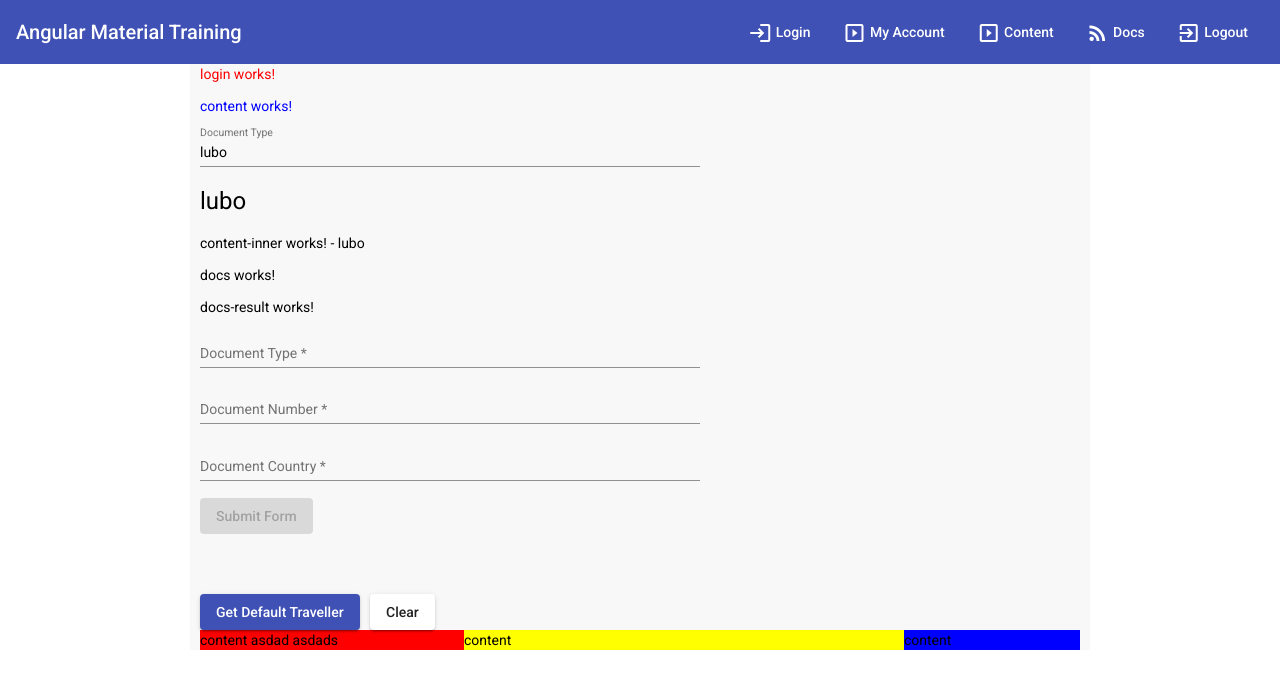
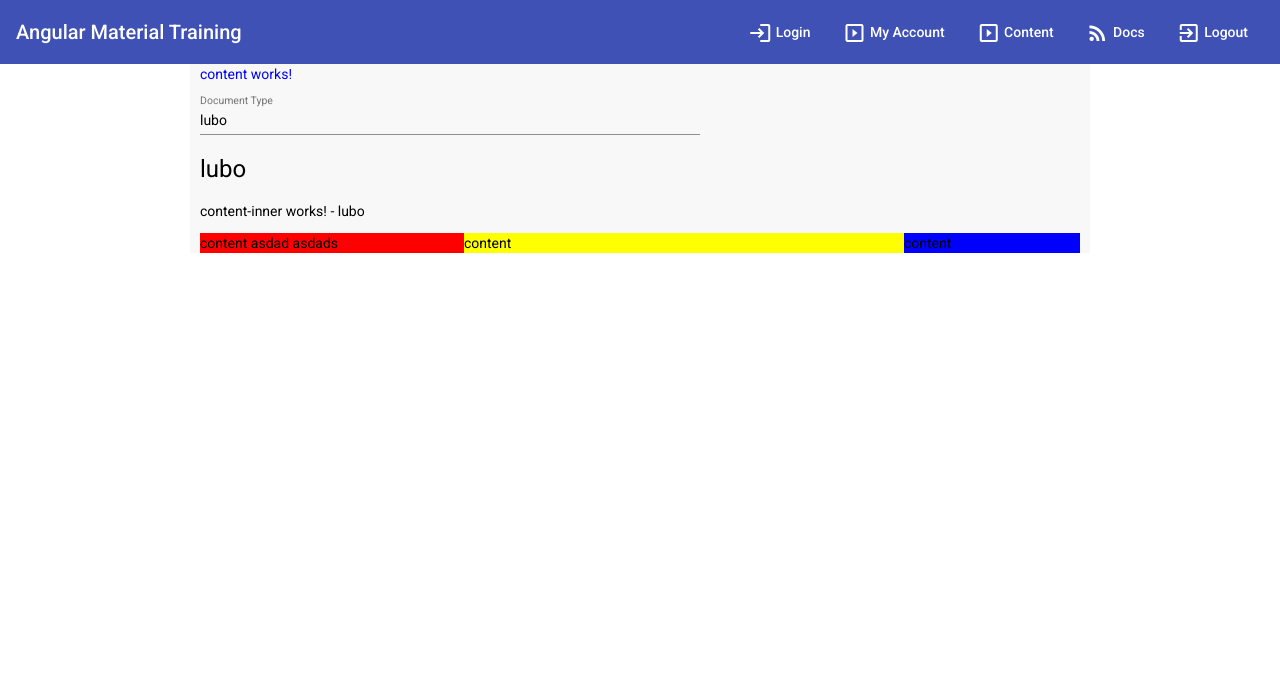
Before and after one commit to inspirexs/angular-training-updated, an Angular app: page /content in a window 1280 px wide. Shown: the top 688 px of the page. Built offline with nearby package versions, Linux system fonts and the light colour scheme.

Commit message:
base routing example

```diff
--- a/src/app/app.component.html
+++ b/src/app/app.component.html
@@ -2,9 +2,7 @@
 <div class="container" fxLayout="row" fxLayoutAlign="center">
 
   <div fxFlex="100%" fxFlex.gt-sm="900px" style="background-color: #F8F8F8; padding-left: 10px; padding-right: 10px;" >
-    <app-login></app-login>
-    <app-content></app-content>
-    <app-docs></app-docs>
+    <router-outlet></router-outlet>
     <div class="container" fxLayout="row" fxLayoutAlign="center">
       <div fxFlex="30%" style="background-color: red;">content asdad asdads</div>
       <div fxFlex="50%" style="background-color: yellow;">content</div>
--- a/src/app/app.module.ts
+++ b/src/app/app.module.ts
@@ -22,6 +22,8 @@ import { MercuryClientService } from './services/mercury-client.service';
 import { ContentInnerComponent } from './components/content/content-inner/content-inner.component';
 import { DocsComponent } from './modules/document/components/docs/docs.component';
 import { DocumentModule } from './modules/document/document.module';
+import { RouterModule } from '@angular/router';
+import { appRoutes } from './app.route';
 
 @NgModule({
   declarations: [
@@ -48,7 +50,9 @@ import { DocumentModule } from './modules/document/document.module';
     MatInputModule,
     FlexLayoutModule,
 
-    DocumentModule
+    DocumentModule,
+
+    RouterModule.forRoot(appRoutes)
   ],
   providers: [
     MercuryClientService
--- /dev/null
+++ b/src/app/app.route.ts
@@ -0,0 +1,13 @@
+import { Routes } from '@angular/router';
+import { ContentComponent } from './components/content/content.component';
+import { LoginComponent } from './components/login/login.component';
+import { DocsComponent } from './modules/document/components/docs/docs.component';
+
+
+export const appRoutes: Routes = [
+  { path: '', component: LoginComponent },
+  { path: 'login', component: LoginComponent },
+  { path: 'content', component: ContentComponent },
+  { path: 'document', component: DocsComponent },
+  { path: '**', redirectTo: '', pathMatch: 'full' },
+];
```
